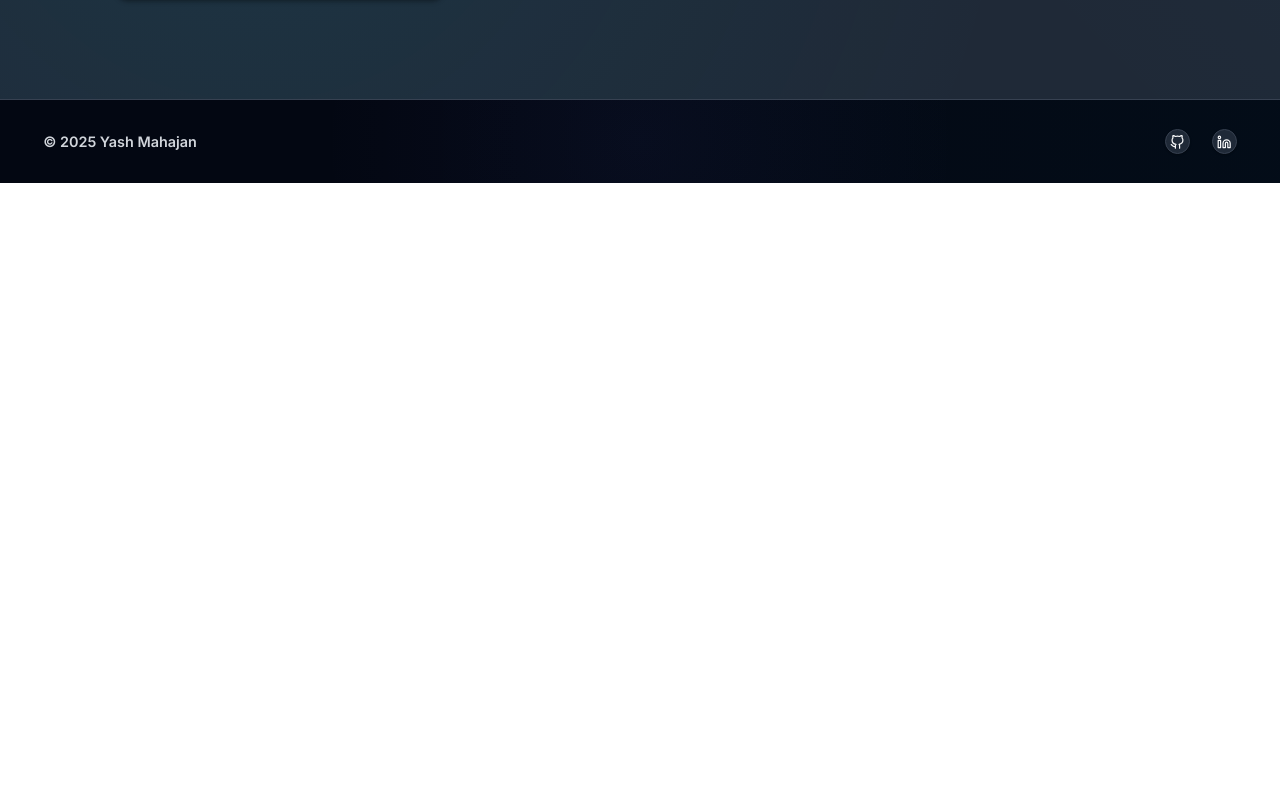
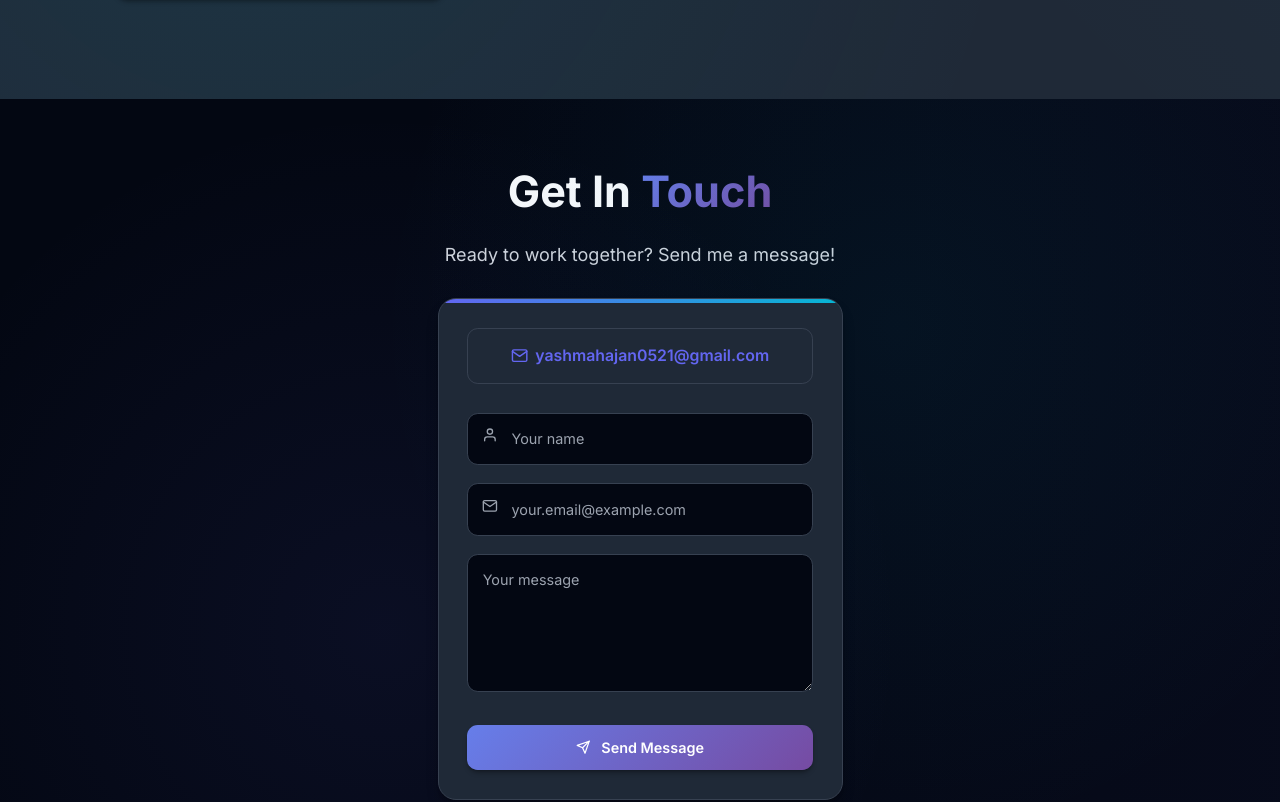
Before and after one commit to yashmahaja/yashmahaja.github.io, a React (Create React App) app: page / in a window 1280 px wide. Shown: the part 6068-6870 px from the top of the page. Before the commit the page ends 6251 px from the top, so only its background shows below. Built offline with nearby package versions, Linux system fonts and the light colour scheme; the HTML template or start-up script is replaced by a standard one.

Commit message:
Add Contact

```diff
--- a/package.json
+++ b/package.json
@@ -4,6 +4,7 @@
   "private": true,
   "homepage": "https://yashmahaja.github.io",
   "dependencies": {
+    "@emailjs/browser": "^4.4.1",
     "@testing-library/jest-dom": "^5.16.4",
     "@testing-library/react": "^13.3.0",
     "@testing-library/user-event": "^13.5.0",
--- a/src/components/Contact.css
+++ b/src/components/Contact.css
@@ -1,5 +1,5 @@
 .contact {
-  padding: 3rem 0 2rem 0;
+  padding: 4rem 0;
   background: var(--bg-tertiary);
   position: relative;
   overflow: hidden;
@@ -334,3 +334,153 @@
   border-color: var(--border-color);
   color: var(--text-primary);
 }
+
+/* New Beautiful Contact Form Styles */
+.contact-header {
+  text-align: center;
+  margin-bottom: 2rem;
+}
+
+.contact-form-container {
+  max-width: 450px;
+  width: 100%;
+  padding: 2rem;
+  margin: 0 auto;
+  background: var(--bg-primary);
+  border-radius: 20px;
+  box-shadow: var(--shadow-lg);
+  border: 1px solid var(--border-color);
+  position: relative;
+  overflow: hidden;
+}
+
+.contact-form-container::before {
+  content: '';
+  position: absolute;
+  top: 0;
+  left: 0;
+  right: 0;
+  height: 4px;
+  background: linear-gradient(90deg, var(--primary-color), var(--secondary-color));
+}
+
+.email-display {
+  text-align: center;
+  font-size: 1.1rem;
+  font-weight: 600;
+  color: var(--primary-color);
+  margin-bottom: 2rem;
+  padding: 1rem;
+  background: var(--bg-secondary);
+  border-radius: 12px;
+  border: 1px solid var(--border-color);
+  display: flex;
+  align-items: center;
+  justify-content: center;
+  gap: 0.5rem;
+}
+
+.email-icon {
+  font-size: 1.2rem;
+}
+
+.contact-form {
+  display: flex;
+  flex-direction: column;
+  gap: 1.25rem;
+}
+
+.form-group {
+  display: flex;
+  flex-direction: column;
+  gap: 0.5rem;
+}
+
+.input-container {
+  position: relative;
+  display: flex;
+  align-items: center;
+}
+
+.input-icon {
+  position: absolute;
+  left: 1rem;
+  top: 1rem;
+  color: var(--text-light);
+  font-size: 1.1rem;
+  z-index: 1;
+}
+
+.input-container input,
+.input-container textarea {
+  width: 100%;
+  padding: 1rem 1rem 1rem 3rem;
+  border: 2px solid var(--border-color);
+  border-radius: 12px;
+  font-size: 1rem;
+  transition: all 0.3s ease;
+  background: var(--bg-secondary);
+  color: var(--text-primary);
+  font-family: inherit;
+  line-height: 1.5;
+}
+
+.input-container input:focus,
+.input-container textarea:focus {
+  outline: none;
+  border-color: var(--primary-color);
+  box-shadow: 0 0 0 4px rgba(99, 102, 241, 0.15);
+  background: var(--bg-primary);
+}
+
+.input-container input::placeholder,
+.input-container textarea::placeholder {
+  color: var(--text-light);
+}
+
+.input-container textarea {
+  resize: vertical;
+  min-height: 120px;
+}
+
+.submit-btn {
+  display: flex;
+  align-items: center;
+  justify-content: center;
+  gap: 0.75rem;
+  padding: 1rem 2rem;
+  background: var(--gradient-primary);
+  color: white;
+  border: none;
+  border-radius: 12px;
+  font-size: 1rem;
+  font-weight: 600;
+  cursor: pointer;
+  transition: all 0.3s ease;
+  margin-top: 1rem;
+  box-shadow: var(--shadow-md);
+}
+
+.submit-btn:hover:not(:disabled) {
+  transform: translateY(-2px);
+  box-shadow: var(--shadow-lg);
+}
+
+.submit-btn:disabled {
+  opacity: 0.7;
+  cursor: not-allowed;
+}
+
+.spinner {
+  width: 16px;
+  height: 16px;
+  border: 2px solid transparent;
+  border-top: 2px solid currentColor;
+  border-radius: 50%;
+  animation: spin 1s linear infinite;
+}
+
+@keyframes spin {
+  0% { transform: rotate(0deg); }
+  100% { transform: rotate(360deg); }
+}
--- a/src/components/Contact.js
+++ b/src/components/Contact.js
@@ -1,9 +1,158 @@
-import React from 'react';
+import React, { useState } from 'react';
+import { motion } from 'framer-motion';
+import { useInView } from 'react-intersection-observer';
+import { FiSend, FiMail, FiUser } from 'react-icons/fi';
+import emailjs from '@emailjs/browser';
 import './Contact.css';
 
 const Contact = () => {
+  const [ref, inView] = useInView({
+    threshold: 0.3,
+    triggerOnce: true
+  });
+
+  const [formData, setFormData] = useState({
+    name: '',
+    email: '',
+    message: ''
+  });
+
+  const [isSubmitting, setIsSubmitting] = useState(false);
+
+  const handleInputChange = (e) => {
+    const { name, value } = e.target;
+    setFormData(prev => ({
+      ...prev,
+      [name]: value
+    }));
+  };
+
+  const handleSubmit = async (e) => {
+    e.preventDefault();
+    setIsSubmitting(true);
+
+    try {
+      // EmailJS configuration
+      const serviceId = 'service_8x7kq4j'; // Replace with your EmailJS service ID
+      const templateId = 'template_contact'; // Replace with your EmailJS template ID
+      const publicKey = '8x7kq4j'; // Replace with your EmailJS public key
+
+      const templateParams = {
+        from_name: formData.name,
+        from_email: formData.email,
+        message: formData.message,
+        to_name: 'Yash Mahajan',
+        reply_to: formData.email
+      };
+
+      // Send email using EmailJS
+      const result = await emailjs.send(serviceId, templateId, templateParams, publicKey);
+
+      console.log('Email sent successfully:', result);
+
+      setIsSubmitting(false);
+      setFormData({ name: '', email: '', message: '' });
+      alert('Thank you for your message! I will get back to you soon.');
+    } catch (error) {
+      console.error('Error sending email:', error);
+      setIsSubmitting(false);
+      alert('Sorry, there was an error sending your message. Please try again or contact me directly at yashmahajan0521@gmail.com');
+    }
+  };
+
   return (
-    <div></div>
+    <section id="contact" className="contact">
+      <div className="container">
+        <motion.div
+          ref={ref}
+          className="contact-header"
+          initial={{ opacity: 0, y: 30 }}
+          animate={inView ? { opacity: 1, y: 0 } : {}}
+          transition={{ duration: 0.6 }}
+        >
+          <h2 className="section-title">
+            Get In <span className="text-gradient">Touch</span>
+          </h2>
+          <p className="section-subtitle">
+            Ready to work together? Send me a message!
+          </p>
+        </motion.div>
+
+        <motion.div
+          className="contact-form-container"
+          initial={{ opacity: 0, y: 30 }}
+          animate={inView ? { opacity: 1, y: 0 } : {}}
+          transition={{ duration: 0.6, delay: 0.2 }}
+        >
+          <div className="email-display">
+            <FiMail className="email-icon" />
+            yashmahajan0521@gmail.com
+          </div>
+
+          <form className="contact-form" onSubmit={handleSubmit}>
+            <div className="form-group">
+              <div className="input-container">
+                <FiUser className="input-icon" />
+                <input
+                  type="text"
+                  id="name"
+                  name="name"
+                  value={formData.name}
+                  onChange={handleInputChange}
+                  required
+                  placeholder="Your name"
+                />
+              </div>
+            </div>
+
+            <div className="form-group">
+              <div className="input-container">
+                <FiMail className="input-icon" />
+                <input
+                  type="email"
+                  id="email"
+                  name="email"
+                  value={formData.email}
+                  onChange={handleInputChange}
+                  required
+                  placeholder="your.email@example.com"
+                />
+              </div>
+            </div>
+
+            <div className="form-group">
+              <textarea
+                id="message"
+                name="message"
+                value={formData.message}
+                onChange={handleInputChange}
+                required
+                rows="5"
+                placeholder="Your message"
+              ></textarea>
+            </div>
+
+            <button
+              type="submit"
+              className="submit-btn"
+              disabled={isSubmitting}
+            >
+              {isSubmitting ? (
+                <>
+                  <div className="spinner"></div>
+                  Sending...
+                </>
+              ) : (
+                <>
+                  <FiSend />
+                  Send Message
+                </>
+              )}
+            </button>
+          </form>
+        </motion.div>
+      </div>
+    </section>
   );
 };
 
```
Also changed, not shown: 1 other file (tests, documents, lock files or other folders).
